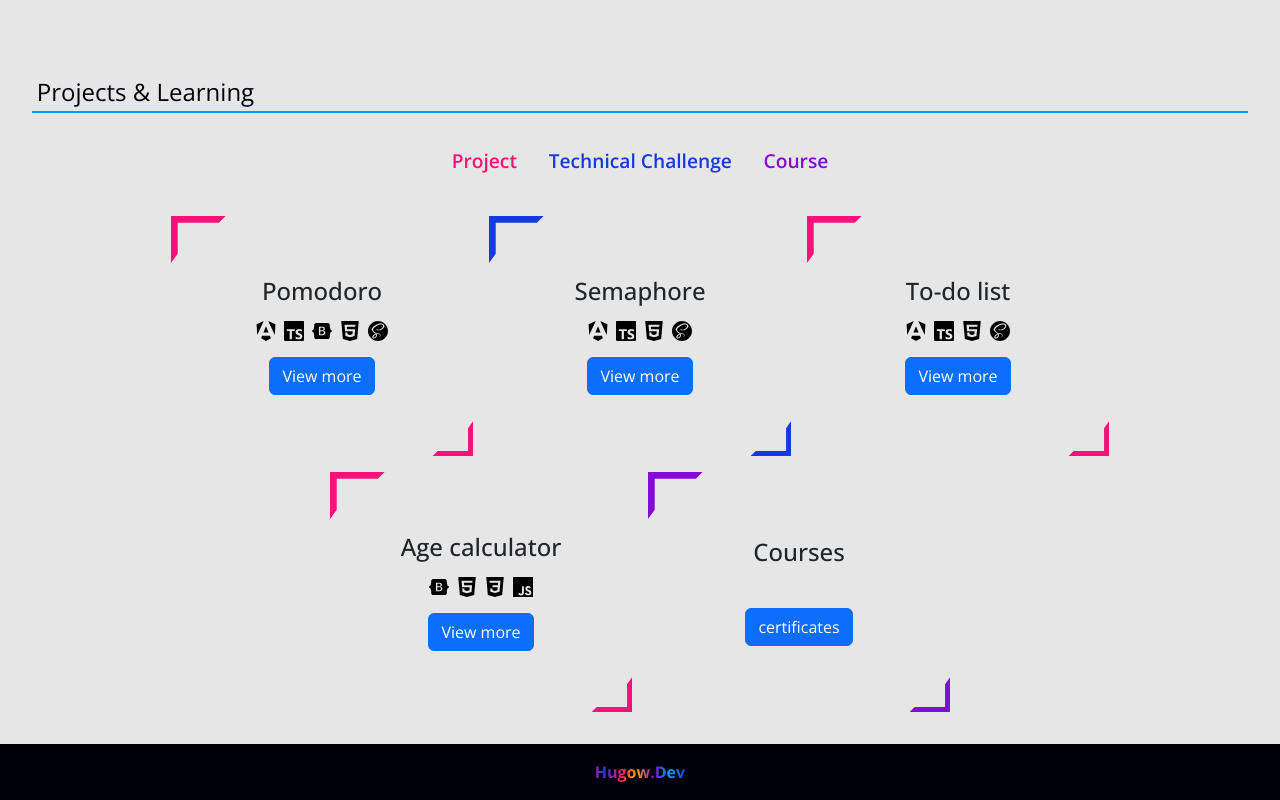
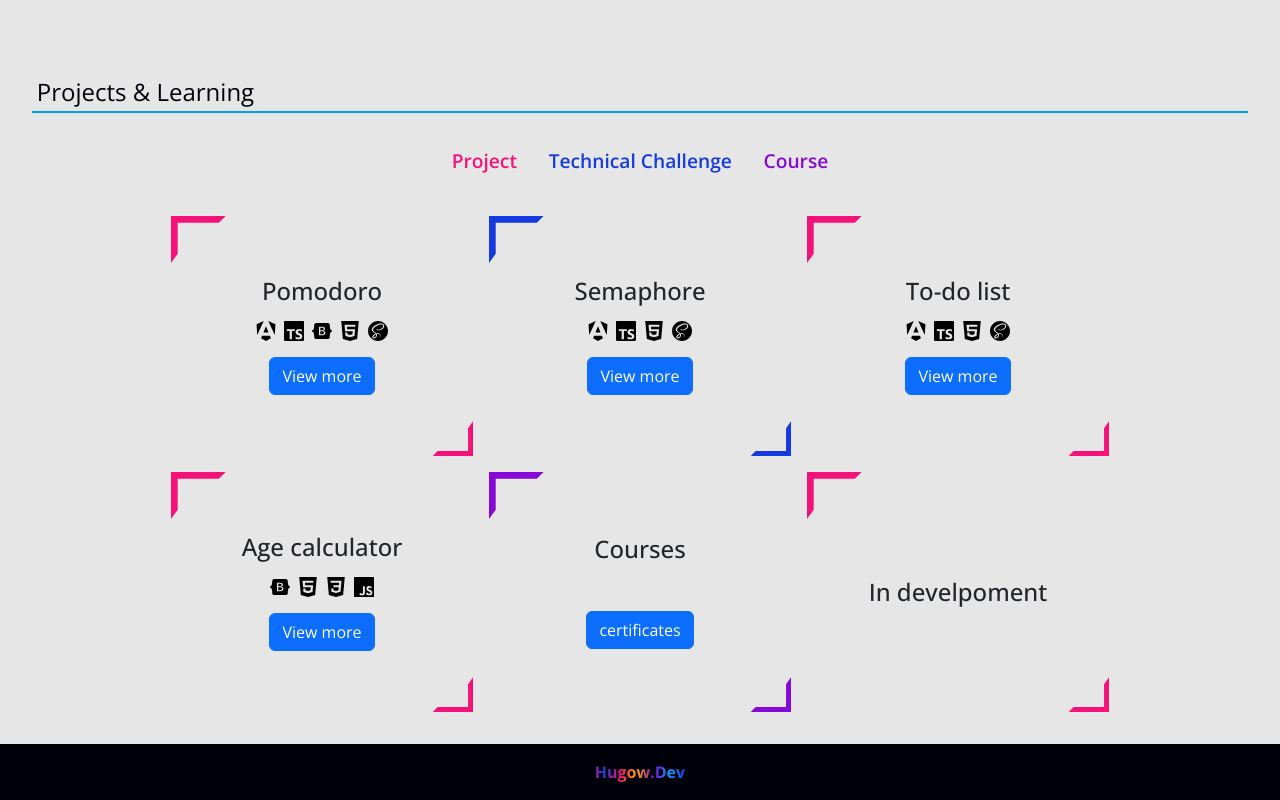
Before and after one commit to Hugodelelis/portfolio, an Angular app: page / in a window 1280 px wide. Shown: the part 1215-2015 px from the top of the page. Built offline with nearby package versions, Linux system fonts and the light colour scheme.

Commit message:
add project

```diff
--- a/src/app/modules/components/projects/projects.component.html
+++ b/src/app/modules/components/projects/projects.component.html
@@ -143,5 +143,9 @@
             <h3>Courses</h3>
             <button class="btn btn-primary">certificates</button>
         </div>
+
+        <div class="col-12 col-md-6 col-lg-5 col-xl-3 content">
+            <h3>In develpoment</h3>
+        </div>
     </div>
 </section>
--- a/src/app/modules/components/projects/projects.component.scss
+++ b/src/app/modules/components/projects/projects.component.scss
@@ -142,7 +142,7 @@
 
                 &:nth-child(5) {
                     h3 {
-                        margin-bottom: 1.7em;
+                        margin-bottom: 2em;
                     }
 
                     &::before {
```
